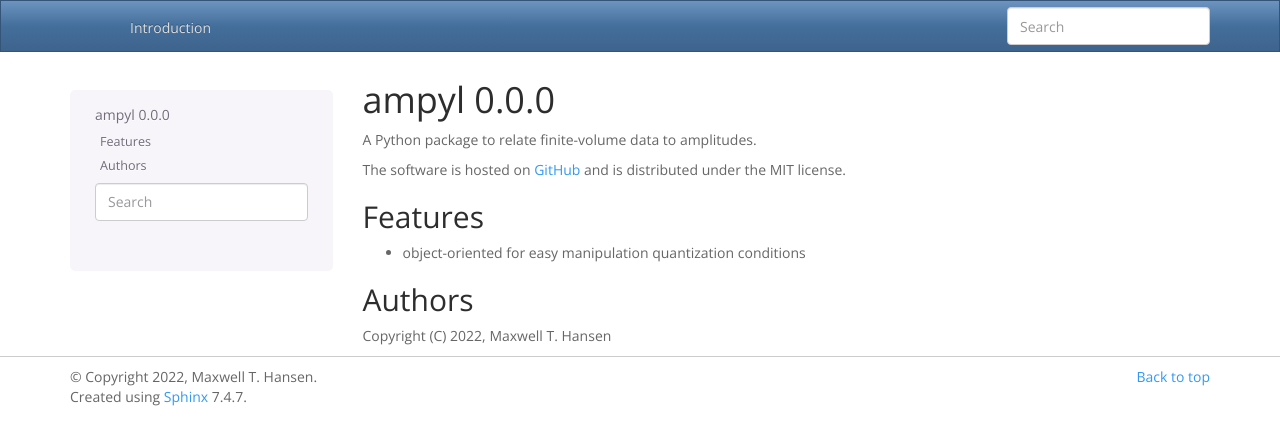
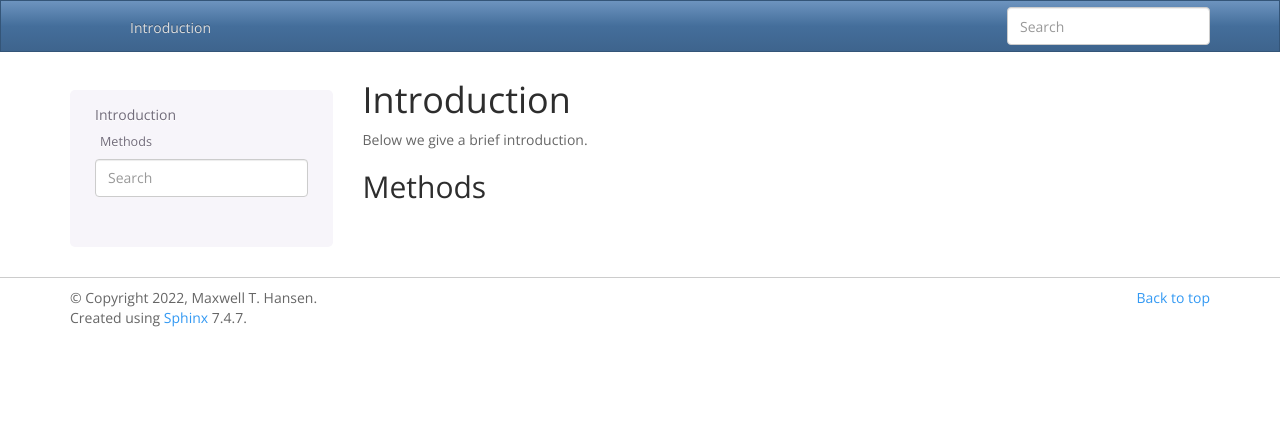
Before and after one commit to mthansen/ampyl, a Sphinx documentation site: the page built from doc/intro/index.rst, in a window 1280 px wide. Shown: the top 445 px of the page. Built offline with Sphinx 7.4.7, drawn with Linux system fonts in a browser that asks for light colours.

Commit message:
docs: update index.rest inside intro doc

```diff
--- a/doc/intro/index.rst
+++ b/doc/intro/index.rst
@@ -1,38 +1,10 @@
-.. |logo| image:: ./ampyl-logo.png
-    :width: 60pt
+Introduction
+============
 
-ampyl |release|
-================
+Below we give a brief introduction.
 
-A Python package to relate finite-volume data to amplitudes.
-
-.. The current stable version is |release|
-
-The software is hosted on `GitHub <https://github.com/mthansen/ampyl>`__ and is distributed
-under the MIT license.
-
-.. Documentation
-.. -------------
-..
-.. .. toctree::
-..    :maxdepth: 2
-..
-..    intro/index
-..    ampyl/index
-
-Features
---------
-
-* object-oriented for easy manipulation quantization conditions
-
-Authors
+Methods
 -------
 
-Copyright (C) 2022, Maxwell T. Hansen
-
-.. Indices and tables
-   ==================
-
-   * :ref:`genindex`
-   * :ref:`modindex`
-   * :ref:`search`
+.. toctree::
+   :maxdepth: 1
```
